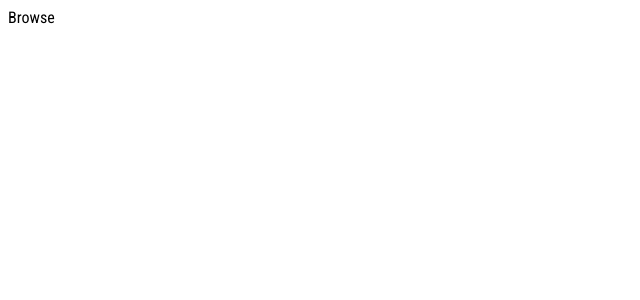
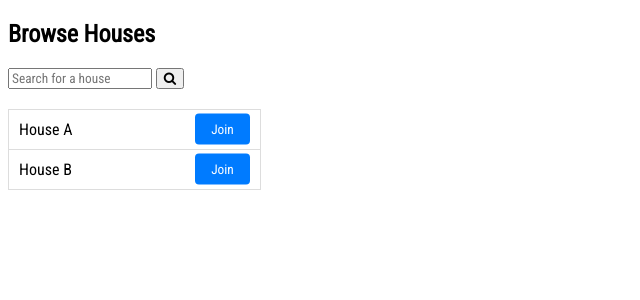
Before and after one commit to RWang-Dev/Community-Housing-App, a Flask app: page /browse in a window 1280 px wide. Before the commit the part shown is almost empty. Shown: the top 300 px of the page, without its empty margins (0-640 px from the left). Run offline with Flask 3, Linux system fonts and the light colour scheme; some libraries are stand-ins or nearby versions.

Commit message:
fixed Browse Houses href in login.html, started on browse.html

```diff
--- a/static/css/browse.css
+++ b/static/css/browse.css
@@ -3,3 +3,33 @@
   font-family: "Poppins", sans-serif;
   font-family: "Roboto Condensed", sans-serif;
 }
+
+table {
+  width: 20%;
+  border-collapse: collapse;
+  margin-top: 20px;
+}
+
+td {
+  padding: 10px;
+  border: 1px solid #ddd;
+  text-align: left;
+  position: relative;
+}
+
+.join-btn {
+  position: absolute;
+  right: 10px;
+  top: 50%;
+  transform: translateY(-50%);
+  background-color: #007bff;
+  color: #fff;
+  border: none;
+  padding: 8px 16px;
+  cursor: pointer;
+  border-radius: 4px;
+}
+
+.join-btn:hover {
+  background-color: #0056b3;
+}
--- a/templates/browse.html
+++ b/templates/browse.html
@@ -3,5 +3,22 @@
   rel="stylesheet"
   href="{{url_for('static', filename='css/browse.css')}}"
 />
+<link rel="stylesheet" href="https://cdnjs.cloudflare.com/ajax/libs/font-awesome/4.7.0/css/font-awesome.min.css">
 <title>Browse</title>
-{% endblock %} {% block body %} Browse {% endblock %}
+{% endblock %} {% block body %}
+
+<main>
+  <h2>Browse Houses</h2>
+  <input type="text" placeholder="Search for a house" name="search">
+  <button type="submit"><i class="fa fa-search"></i></button>
+  <table>
+    <tr>
+      <td colspan="2">House A <button class="join-btn">Join</button></td>
+    </tr>
+    <tr>
+      <td colspan="2">House B <button class="join-btn">Join</button></td>
+    </tr>
+  </table>
+</main>
+
+{% endblock %}
--- a/templates/login.html
+++ b/templates/login.html
@@ -33,8 +33,8 @@
     Don't have an account? <a href="/create/acct">Create Account</a>
   </div>
   <div class="browse-houses">
-    Browse houses without an account
-    <a href="/browse-houses-btn">Browse Houses</a>
+    Browse houses without an account:
+    <a href="/browse">Browse Houses</a>
   </div>
 </main>
 
```
